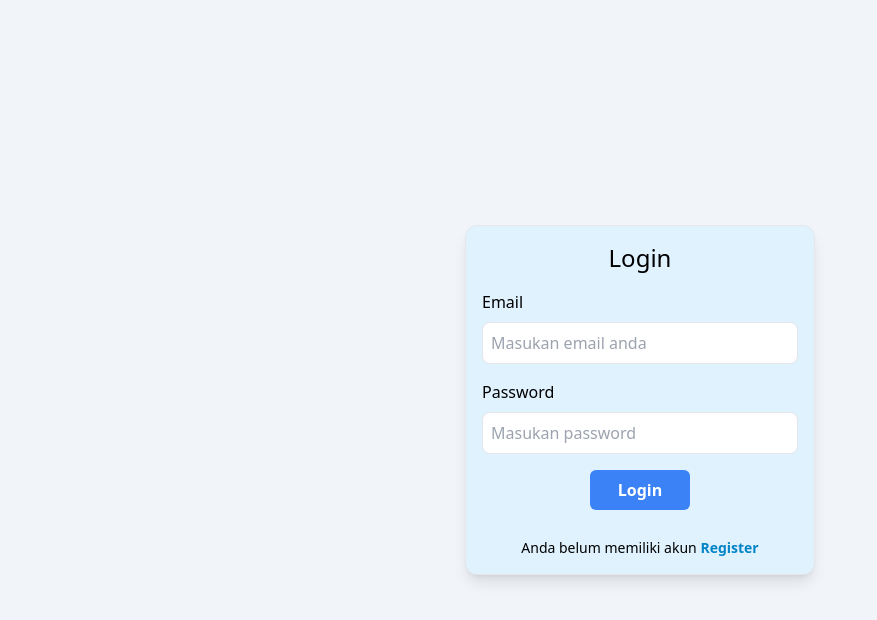
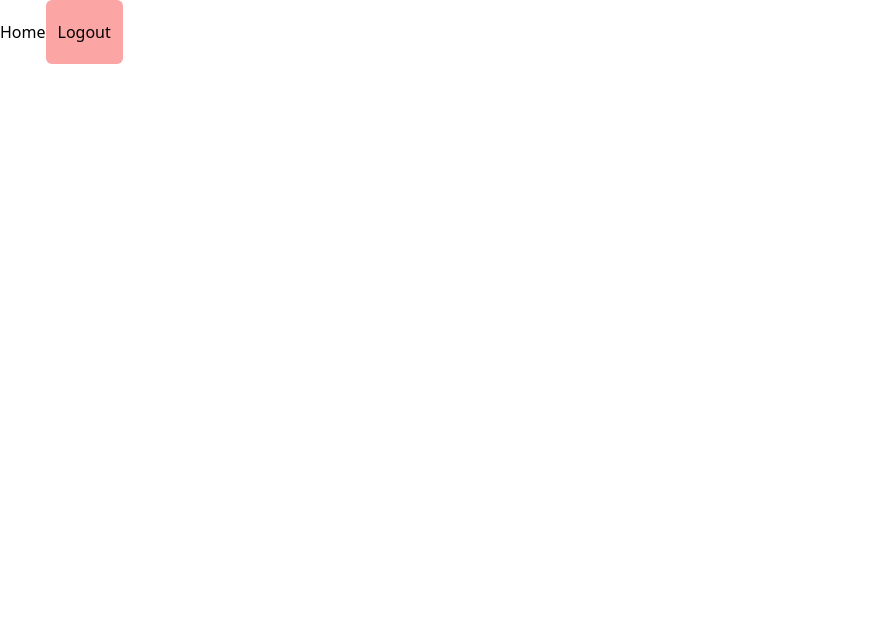
Before and after one commit to Fishniki/momon-project, a React (Vite) app: page /home in a window 1280 px wide. Before the commit this address led to /. Shown: the top 620 px of the page, without its empty margins (0-877 px from the left). Built offline with nearby package versions, Linux system fonts and the light colour scheme; sample sign-in values are in the browser's storage.

Commit message:
berhasil

```diff
--- a/src/App.jsx
+++ b/src/App.jsx
@@ -1,44 +1,25 @@
-// src/App.jsx
 import { BrowserRouter as Router, Route, Routes, Navigate } from 'react-router-dom';
-import { Home } from './components/Home/Dashboard';
-import { Login } from './components/auth/Login';
 import RegisterPage from './components/auth/Register';
-import { useEffect, useState } from 'react';
+import Login from './components/auth/Login';
+import ProtectedRoute from './components/Home/protectroute';
+import { HomeUser } from './components/Home/HomeUser';
+
+
+
 
 function App() {
-
-  const [isAuthenticated, setIsAuthenticated] = useState(false);
-  const [loading, setLoading] = useState(true);
-
-  useEffect(() => {
-    const checkAuth = async () => {
-      try {
-        const response = await axios.get('http://localhost:1234/api/check-auth', { withCredentials: true });
-        setIsAuthenticated(response.data.authenticated === "true");
-      } catch (error) {
-            setIsAuthenticated(false);
-      } finally {
-            setLoading(false);
-      }
-    }
-    checkAuth();
-  }, []);
-
-  if (loading) {
-    return <div>Loading...</div>;
-  }
+  const isAuthenticated = !!localStorage.getItem('token'); // Check if token exists
 
   return (
-    <Router>
-      <div>
+    <div>
+      <Router>
         <Routes>
-          <Route path="/" element={<Login/>} />
-          <Route path='/register' element={<RegisterPage />} />
-          <Route path="/Dashboard" element={isAuthenticated ? <Dashboard /> : <Navigate to="/" />} />
-          <Route path="/Home" element={isAuthenticated ? <Home /> : <Navigate to="/" />} />
+          <Route path="/" element={<Login/>}/>
+          <Route path="/register" element={<RegisterPage />} />
+          <Route path="/home" element={<ProtectedRoute element={HomeUser} />} />
         </Routes>
-      </div>
-    </Router>
+      </Router>
+    </div>
   );
 }
 
--- a/src/components/Home/HomeUser.jsx
+++ b/src/components/Home/HomeUser.jsx
@@ -1,7 +1,18 @@
-import React from 'react'
+import React from 'react';
+import { useNavigate } from 'react-router-dom';
 
 export const HomeUser = () => {
+  const navigate = useNavigate();
+
+  const handleLogout = () => {
+    localStorage.removeItem('token'); // Remove the token from localStorage
+    navigate('/'); // Navigate to the login page
+  };
+
   return (
-    <div>Home</div>
-  )
-}
+    <div>
+      Home
+      <button className='py-5 px-3 bg-red-300 rounded-md' onClick={handleLogout}>Logout</button>
+    </div>
+  );
+};
--- /dev/null
+++ b/src/components/Home/protectroute.jsx
@@ -0,0 +1,10 @@
+import React from 'react';
+import { Navigate } from 'react-router-dom';
+
+const ProtectedRoute = ({ element: Component }) => {
+  const isAuthenticated = !!localStorage.getItem('token'); // Check if token exists
+
+  return isAuthenticated ? <Component /> : <Navigate to="/" />;
+};
+
+export default ProtectedRoute;
--- a/src/components/auth/Login.jsx
+++ b/src/components/auth/Login.jsx
@@ -1,59 +1,53 @@
-import axios from 'axios'
-import { useState } from 'react'
-import { Link, useNavigate } from 'react-router-dom'
+import axios from 'axios';
+import { useState } from 'react';
+import { Link, useNavigate } from 'react-router-dom';
 
-export const Login = () => {
-
-  const [email, setEmail] = useState('')
-  const [password, setPassword] = useState('')
-  const navigate = useNavigate()
+const Login = () => {
+  const [email, setEmail] = useState('');
+  const [password, setPassword] = useState('');
+  const navigate = useNavigate();
 
   const handleLogin = async (e) => {
     e.preventDefault();
 
     try {
-      const response = await axios.post('http://localhost:1234/login', {email, password}, {withCredentials: true})
-      localStorage.setItem('token', response.data.token)
-      alert(`Anda login sebagai ${response.data.nama} dengan email ${response.data.email} dengan id ${response.data.id}`)
+      const response = await axios.post('http://localhost:1234/login', { email, password }, { withCredentials: true });
+      localStorage.setItem('token', response.data.token);
+      alert(`Anda login sebagai ${response.data.nama} dengan email ${response.data.email} dengan id ${response.data.id}`);
 
-      if (response.data.email === "admin@gmail.com"){
-        navigate("/Dashboard")
-      }else{
-        navigate("/Home")
+      navigate('/home');
+
+      setEmail('');
+      setPassword('');
+    } catch (e) {
+      console.error(e);
+      alert('ada error bos');
     }
-
-      setEmail('')
-      setPassword('')
-
-
-    } catch (e) {
-      console.error(e)
-      alert("ada error bos")
-    }
-  }
+  };
 
   return (
     <div className="flex justify-center items-center h-screen bg-slate-100">
-    <div className='w-[250px] sm:w-[300px] md:w-[350px] bg-sky-100 shadow-lg border rounded-xl'>
+      <div className="w-[250px] sm:w-[300px] md:w-[350px] bg-sky-100 shadow-lg border rounded-xl">
         <div className="px-4 py-4">
           <h1 className="text-center text-2xl mb-4">Login</h1>
-        <form className="flex flex-col" onSubmit={handleLogin} method='POST'>
+          <form className="flex flex-col" onSubmit={handleLogin} method="POST">
             <label htmlFor="email" className="mb-2">Email</label>
-          <input type="email" name='email' value={email} onChange={(e) => setEmail(e.target.value)} placeholder='Masukan email anda' id="email" className="border rounded-lg mb-4 p-2 outline-none" />
+            <input type="email" name="email" value={email} onChange={(e) => setEmail(e.target.value)} placeholder="Masukan email anda" id="email" className="border rounded-lg mb-4 p-2 outline-none" />
             <label htmlFor="password" className="mb-2">Password</label>
-          <input type="password" name='password' value={password} onChange={(e) => setPassword(e.target.value)} placeholder='Masukan password' id="password" className="border rounded-lg mb-4 p-2 outline-none" />
-
-          <div className='flex justify-center'>
+            <input type="password" name="password" value={password} onChange={(e) => setPassword(e.target.value)} placeholder="Masukan password" id="password" className="border rounded-lg mb-4 p-2 outline-none" />
+            <div className="flex justify-center">
               <button type="submit" className="px-4 w-[100px] py-2 font-semibold hover:bg-sky-500 bg-blue-500 text-white rounded-md">Login</button>
             </div>
-
-          <p className='text-[10px] sm:text-sm text-center mt-7'>Anda belum memiliki akun
-            <span className='text-sky-600 font-semibold'>
-              <Link to='/register'> Register</Link>
-            </span></p>
+            <p className="text-[10px] sm:text-sm text-center mt-7">Anda belum memiliki akun
+              <span className="text-sky-600 font-semibold">
+                <Link to="/register"> Register</Link>
+              </span>
+            </p>
           </form>
         </div>
       </div>
     </div>
-  )
-}
+  );
+};
+
+export default Login
```
Lines whose indentation alone changed are shown as unchanged.
